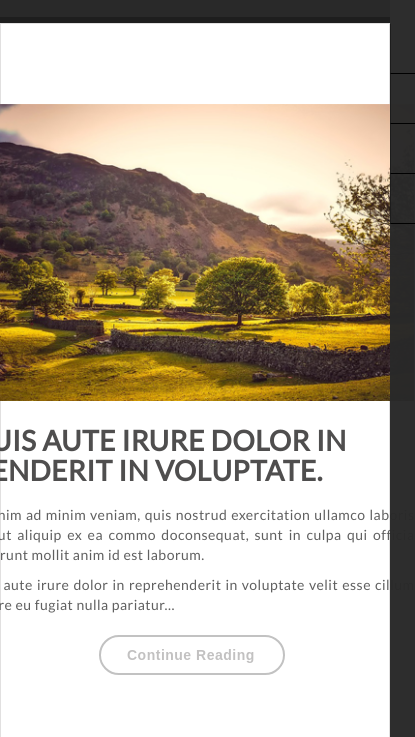
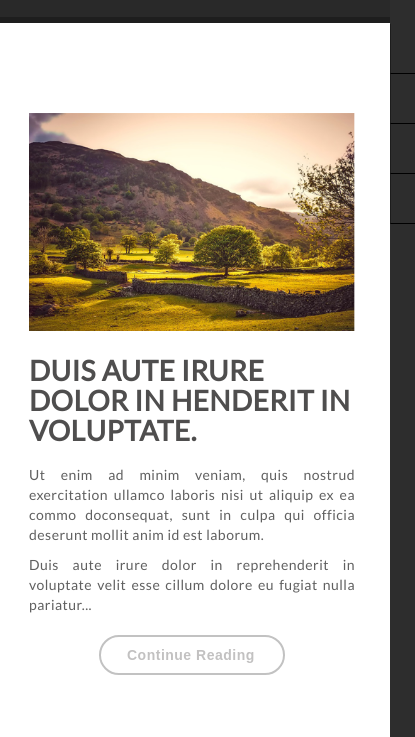
Before and after one commit to esterpratt/design-2-live-page, a plain HTML site: page index.html in a window 390 px wide. Shown: the part 107-844 px from the top of the page, 415 px wide, since content can reach past the window. Drawn offline with Linux system fonts and the light colour scheme.

Commit message:
2nd commit

```diff
--- a/css/main.css
+++ b/css/main.css
@@ -19,6 +19,7 @@
 }
 
 html {
+    /* width: 100vw; */
     font-family: lato, serif;
     font-weight: 400;
     line-height: 20px;
@@ -26,7 +27,7 @@ html {
     color: #606060;
 }
 
-body, h2, p {
+html, body, h2, p {
     margin: 0;
 }
 
@@ -41,6 +42,7 @@ button {
 /* Hedear container */
 
 .header-color {
+    /* width: 100%; */
     background-color: #292929;
     box-shadow: inset 0 -6px 0 #1e1e1e;
     height: 130px;
@@ -80,7 +82,6 @@ button {
 }
 
 .posts-container {
-    /* width: 980px; */
     border: 1px solid #e1e0e0;
 }
 
@@ -139,7 +140,7 @@ button {
 }
 
 .post-text-container {
-    width: 445px;
+    max-width: 445px;
 }
 
 .post-item h2 {
@@ -390,6 +391,11 @@ footer .rights span:last-child {
         display: block;
     }
 
+    .posts-container, .pages-btns {
+        border: none;
+        margin: 10px;
+    }
+
     ul {
         align-items: center;
     }
```
